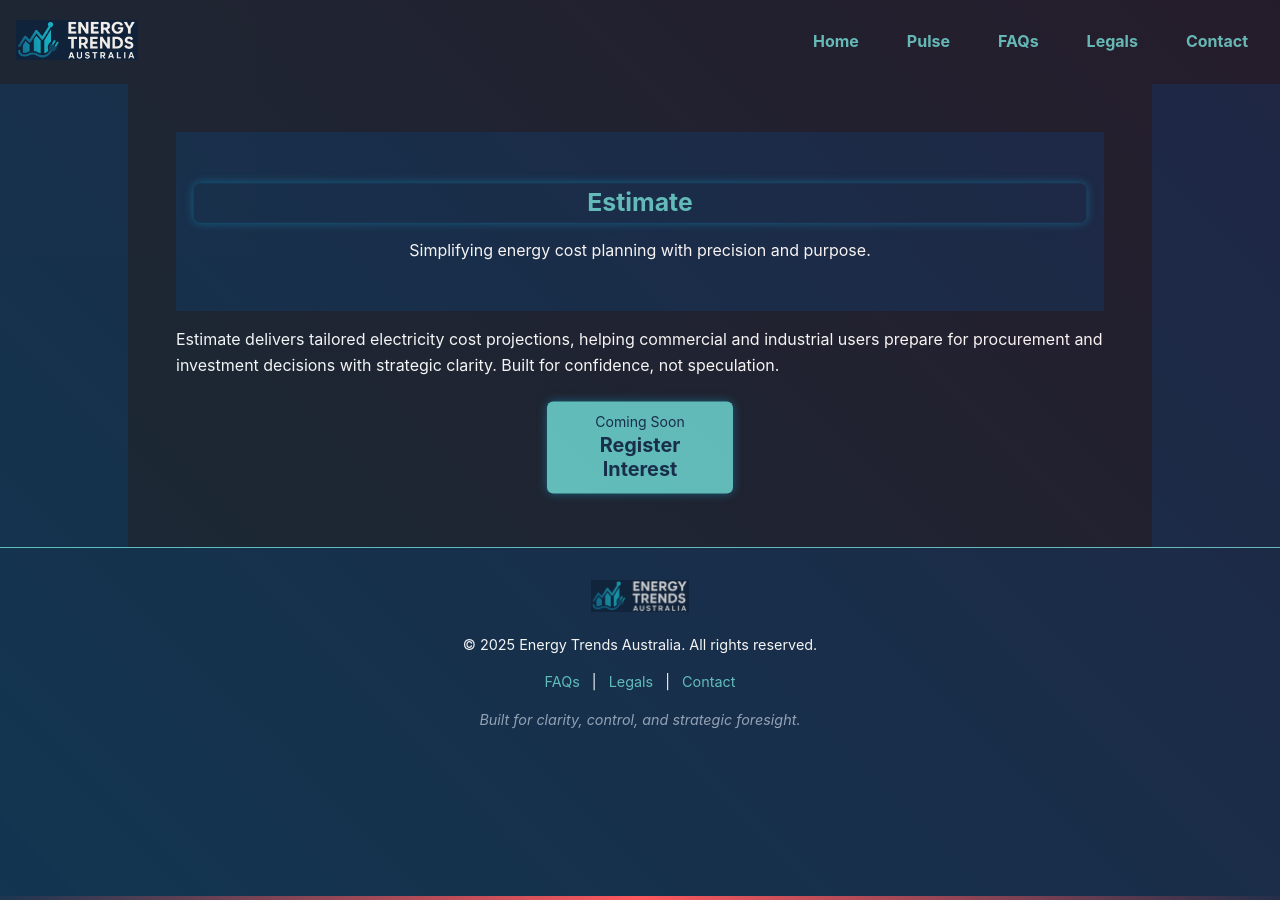
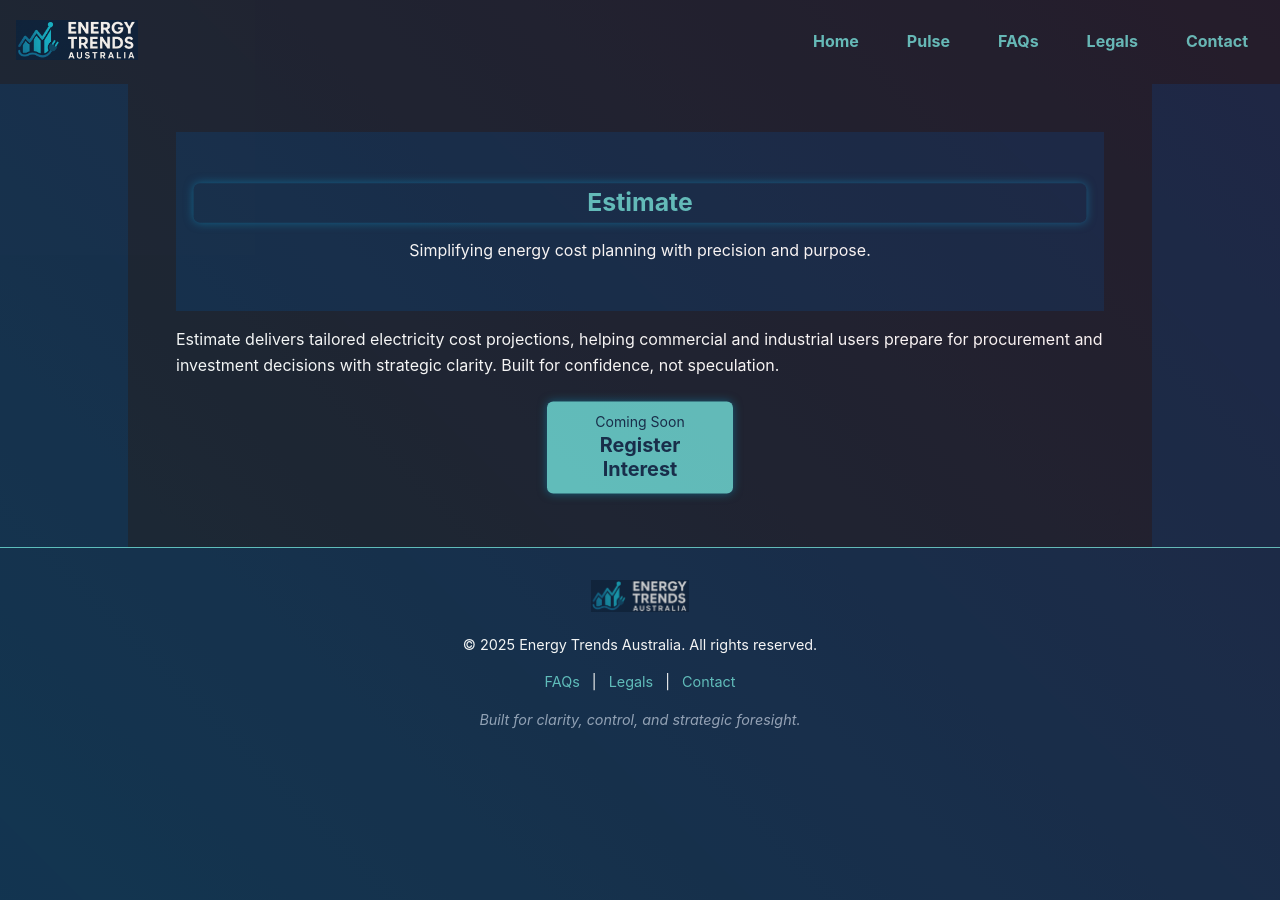
Before and after one commit to EnergyTrendsAU/energytrends.au, a Jekyll site: the page built from estimate.html, in a window 1280 px wide. Built offline with Jekyll 4.4.1, drawn with Linux system fonts in a browser that asks for light colours.

Commit message:
Update pulse-ambient.html

```diff
--- a/_includes/pulse-ambient.html
+++ b/_includes/pulse-ambient.html
@@ -1,2 +1 @@
 <div class="pulse-overlay"></div>
-<div class="heartbeat-line"></div>
```
